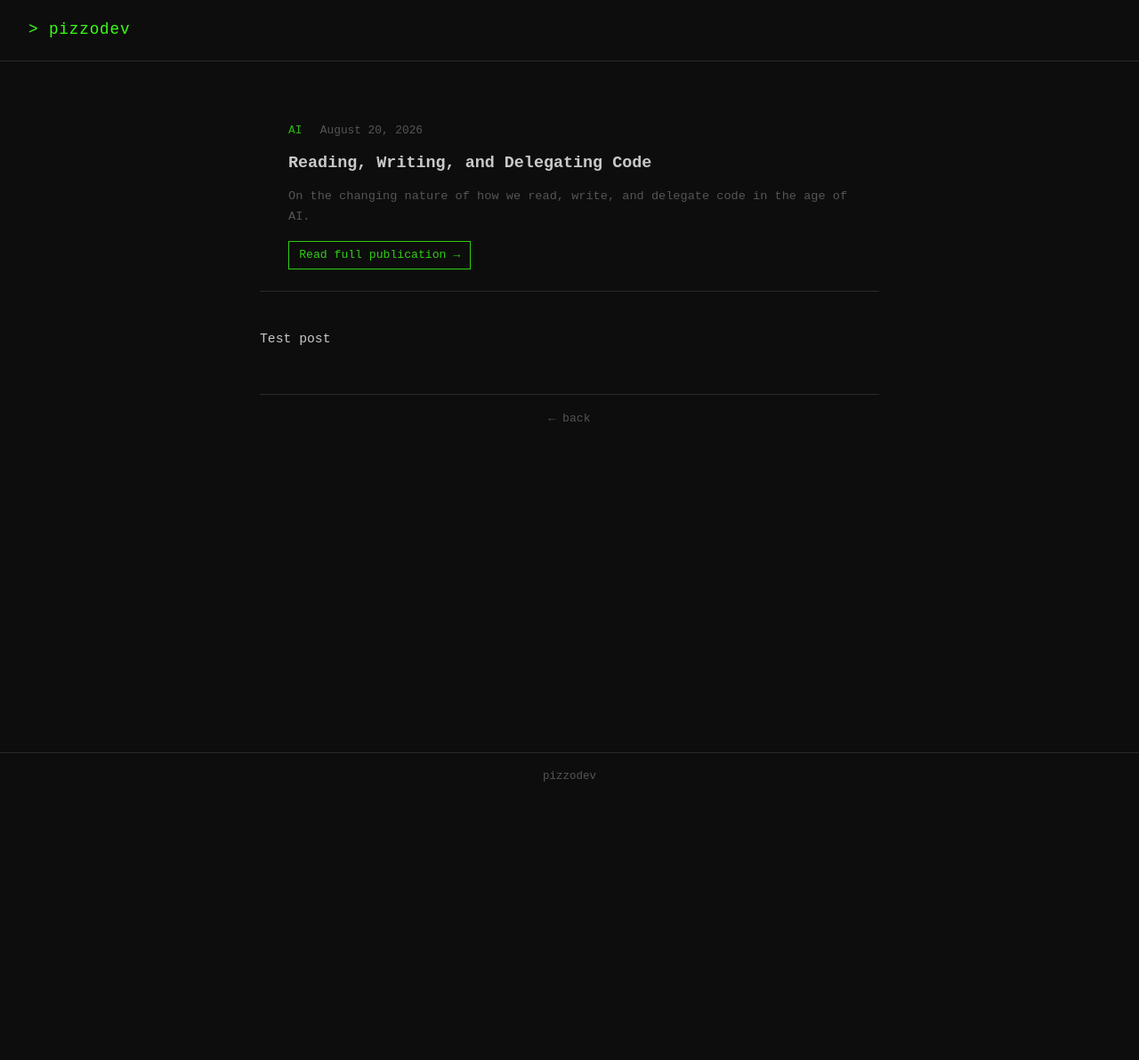
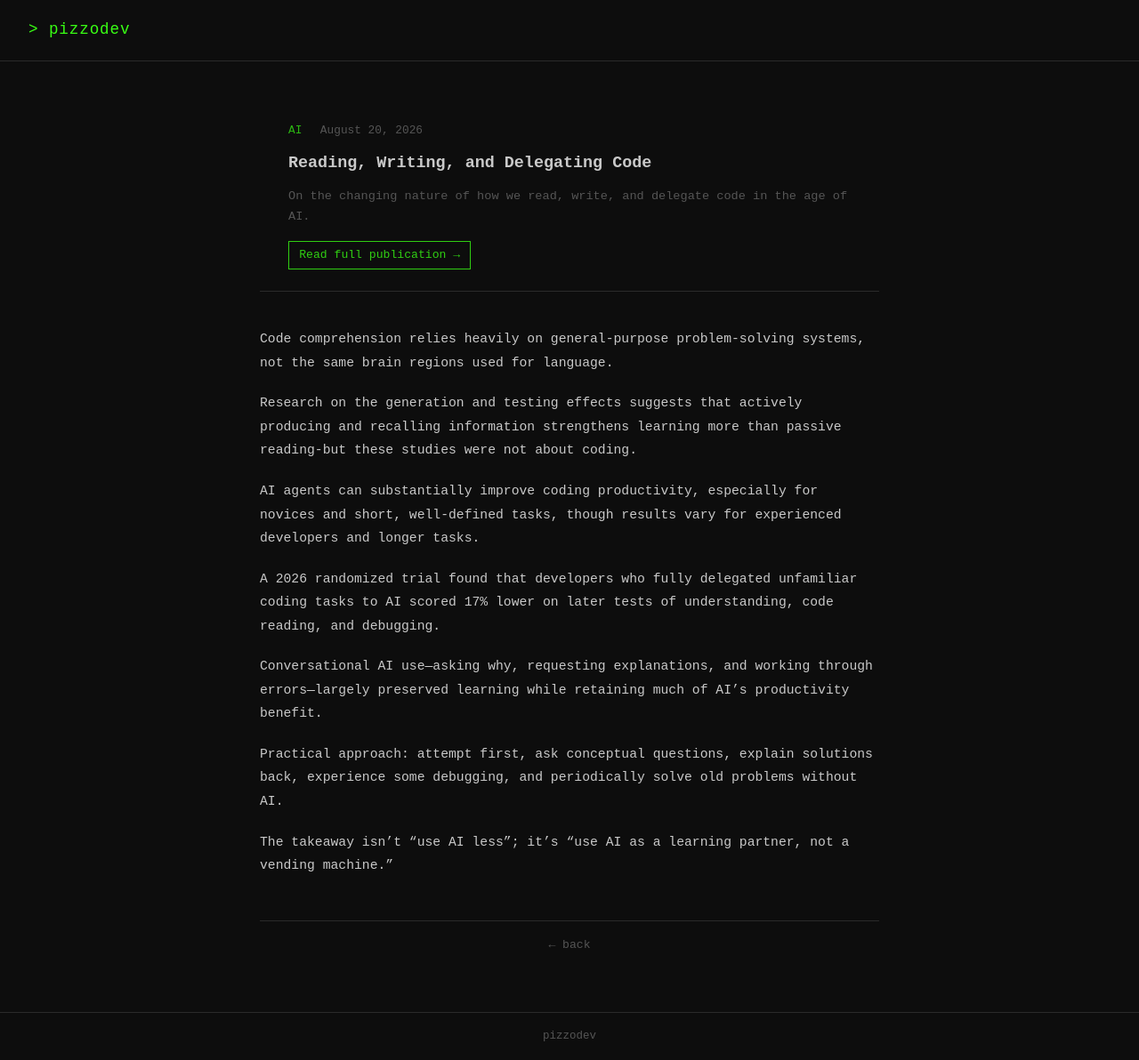
Before and after one commit to pizzodev/pizzodev.github.io, a Jekyll site: the page built from _publications/reading-writing-delegating-code.md, in a window 1280 px wide. Shown: the whole page at 89% size. Built offline with Jekyll 4.4.1, drawn with Linux system fonts in a browser that asks for light colours; before the commit the page ends 900 px from its top, so only the background shows below that.

Commit message:
Change dateformat and post detail

```diff
--- a/_publications/reading-writing-delegating-code.md
+++ b/_publications/reading-writing-delegating-code.md
@@ -7,4 +7,16 @@ description: "On the changing nature of how we read, write, and delegate code in
 pdf: /ai/Reading-Writing-and-Delegating-Code.pdf
 ---
 
-Test post
+Code comprehension relies heavily on general-purpose problem-solving systems, not the same brain regions used for language.
+
+Research on the generation and testing effects suggests that actively producing and recalling information strengthens learning more than passive reading-but these studies were not about coding.
+
+AI agents can substantially improve coding productivity, especially for novices and short, well-defined tasks, though results vary for experienced developers and longer tasks.
+
+A 2026 randomized trial found that developers who fully delegated unfamiliar coding tasks to AI scored 17% lower on later tests of understanding, code reading, and debugging.
+
+Conversational AI use—asking why, requesting explanations, and working through errors—largely preserved learning while retaining much of AI's productivity benefit.
+
+Practical approach: attempt first, ask conceptual questions, explain solutions back, experience some debugging, and periodically solve old problems without AI.
+
+The takeaway isn't “use AI less”; it's “use AI as a learning partner, not a vending machine.”
```
Also changed, not shown: index.md (+1 -1 lines).
